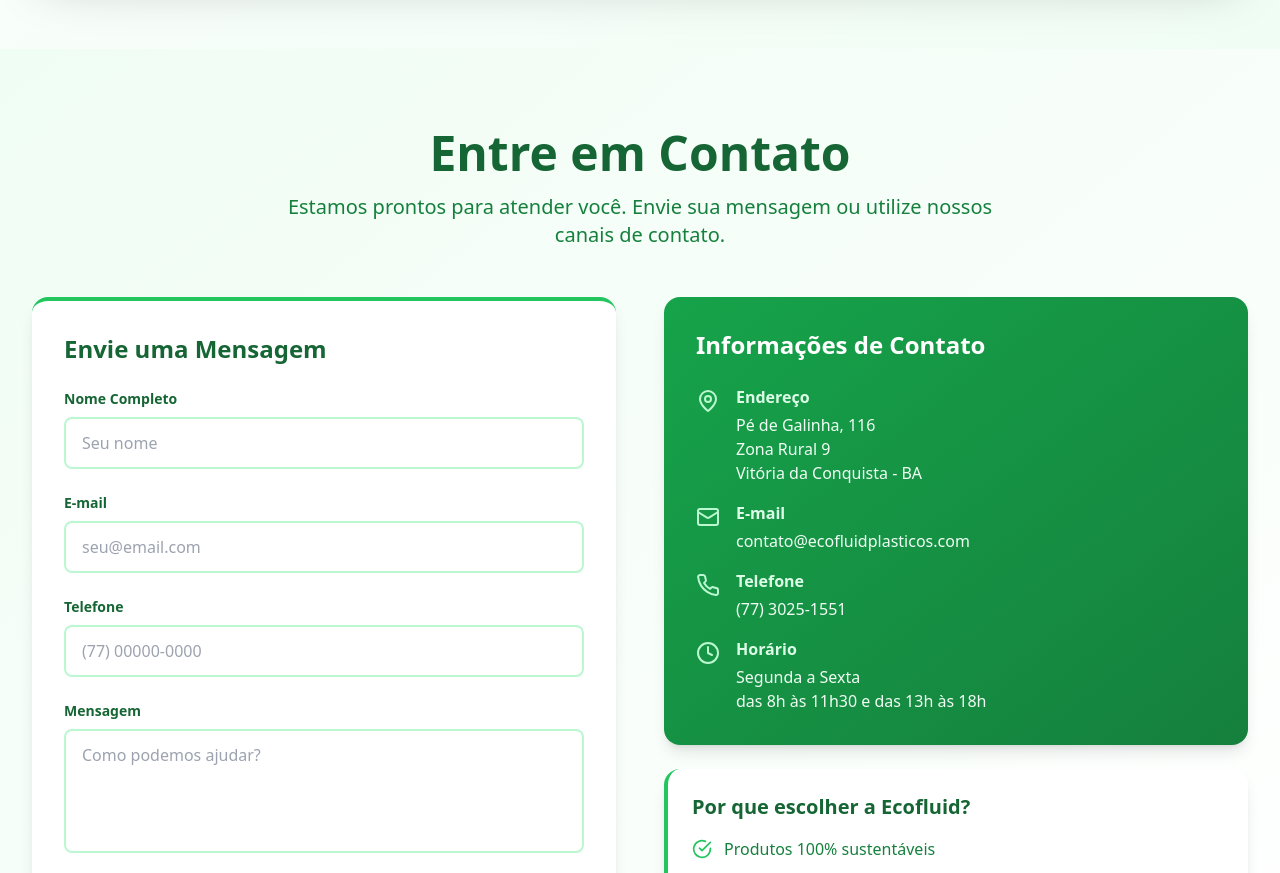
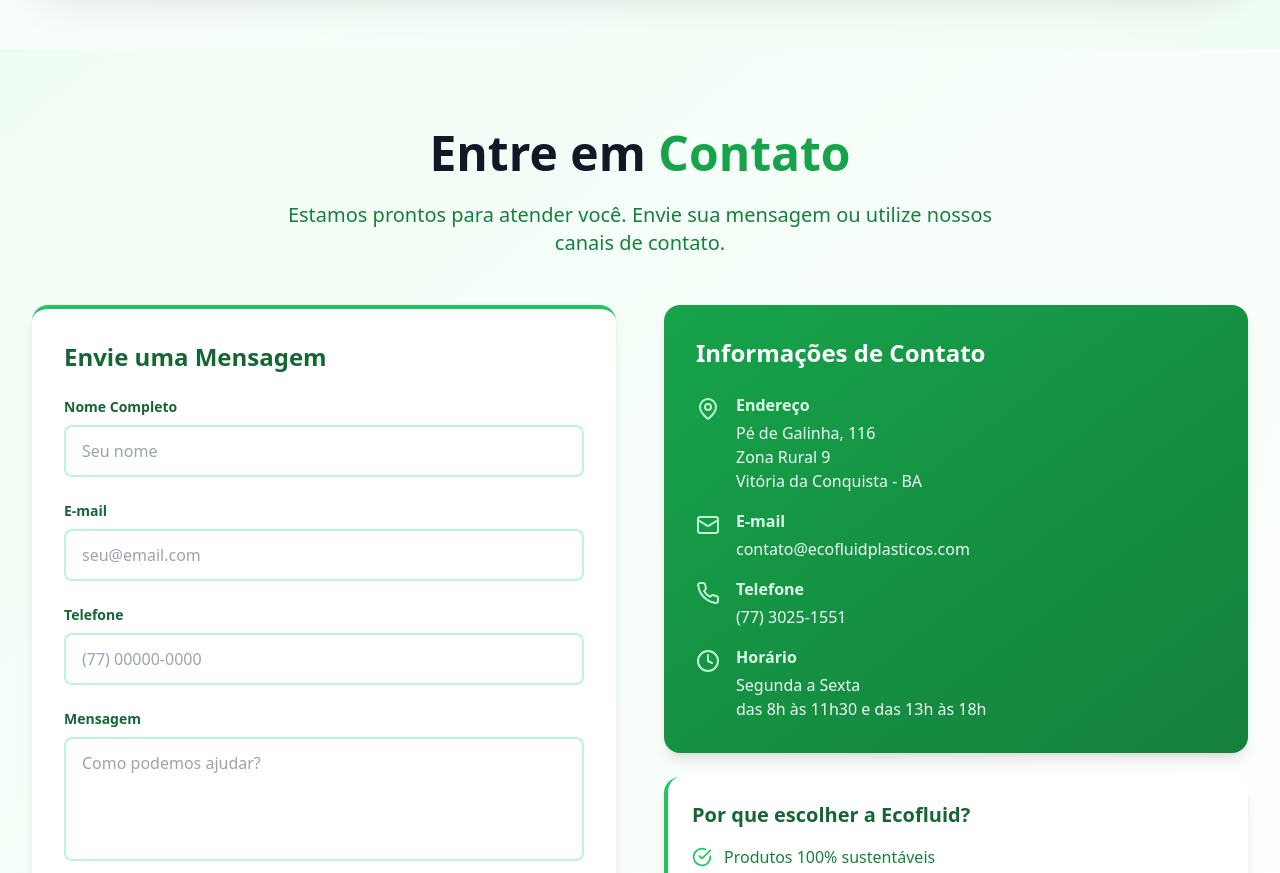
Before and after one commit to s7efani-freire/ecofluid, a React (Vite) app: page / in a window 1280 px wide. Shown: the part 5720-6593 px from the top of the page. Built offline with nearby package versions, Linux system fonts and the light colour scheme; no server answers; the database is empty.

Commit message:
style(contact): padronizar tipografia e cores do titulo

```diff
--- a/src/components/Contact.tsx
+++ b/src/components/Contact.tsx
@@ -63,8 +63,8 @@
     <section id="contato" className="py-20 bg-gradient-to-br from-eco-50 to-white">
       <div className="max-w-7xl mx-auto px-4 sm:px-6 lg:px-8">
         <div className="text-center mb-12">
-          <h2 className="text-4xl md:text-5xl font-bold text-eco-800 mb-4">
-            Entre em Contato
+          <h2 className="text-4xl md:text-5xl font-bold text-gray-900 mb-6">
+            Entre em <span className="text-eco-600">Contato</span>
           </h2>
           <p className="text-xl text-eco-700 max-w-3xl mx-auto">
             Estamos prontos para atender você. Envie sua mensagem ou utilize
```
Lines whose indentation alone changed are shown as unchanged.
